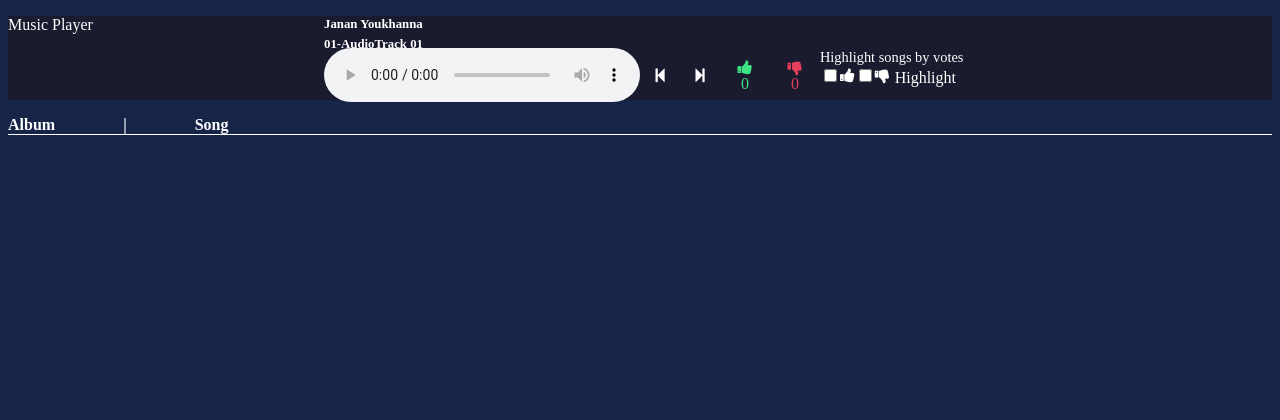
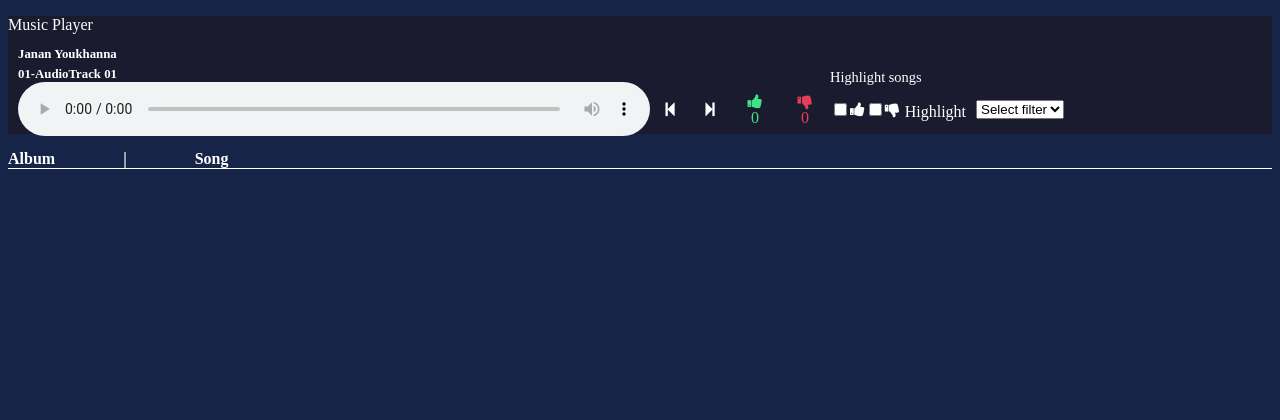
Before and after one commit to rorro/music-player, a Flask app: page / in a window 1280 px wide. Shown: the top 420 px of the page. Before the commit the page ends 135 px from the top, so only its background shows below. Run offline with Flask 2, Linux system fonts and the light colour scheme; data that the repository does not hold is empty; parts of the project's set-up code (start-up, migrations or seed data) failed here and were passed over.

Commit message:
Add song filtering

```diff
--- a/home/views.py
+++ b/home/views.py
@@ -71,3 +71,34 @@ def get_highlighted_votes():
     downvotes = request.headers['downvotes']
 
     return jsonify(dbhelper.highlight_votes(upvotes, downvotes))
+
+
+@bp.route("/filter", methods=['GET'])
+def filter_songlist():
+    mp3files = []
+
+    filter_type = request.headers['filter_type']
+    if filter_type == "upvotes":
+        voted_songs = dbhelper.highlight_votes("true", "false")
+        songs = voted_songs["upvoted"]
+    elif filter_type == "downvotes":
+        voted_songs = dbhelper.highlight_votes("false", "true")
+        songs = voted_songs["downvoted"]
+    else:
+        voted_songs = dbhelper.highlight_votes("true", "true")
+        songs = voted_songs["upvoted"] + voted_songs["downvoted"]
+
+    for root, dirs, files in os.walk(MUSIC_FOLDER):
+        if files:
+            for f in files:
+                if f.endswith('.mp3'):
+                    hit = quote(os.path.join(root, f))
+                    if filter_type != "unvoted":
+                        if hit in songs:
+                            mp3files += [hit]
+                    else:
+                        if hit not in songs:
+                            mp3files += [hit]
+
+
+    return jsonify(mp3files)
--- a/static/load_songs.js
+++ b/static/load_songs.js
@@ -120,6 +120,8 @@ function get_playlist() {
 
 function display_playlist() {
     var p = document.getElementById("playlist");
+    p.innerHTML = '';
+
     var ul = document.createElement("ul");
     ul.setAttribute("id", "lst");
     p.appendChild(ul);
@@ -267,3 +269,39 @@ function highlight_downvotes_check(box) {
         localStorage.setItem("downvotes", "false");
     }
 }
+
+function filter_playlist(filter_type) {
+    var xhttp = new XMLHttpRequest();
+
+    xhttp.onreadystatechange = function() {
+        if (this.readyState == 4 && this.status == 200) {
+            song_list = JSON.parse(xhttp.response);
+            song_list_len = song_list.length - 1;
+
+            if (localStorage.current_song_link === undefined) {
+                localStorage.setItem("current_song_link", song_list[0]);
+                localStorage.setItem("current_song_index", 0);
+            }
+
+            display_playlist();
+
+        }
+    };
+
+    xhttp.open("GET", "filter", true);
+    xhttp.setRequestHeader("filter_type", filter_type);
+    xhttp.setRequestHeader("Content-type", "application/json");
+    xhttp.send();
+}
+
+function check_filter() {
+    var drpm = document.getElementById("filter-songs-select");
+    var val = drpm.options[drpm.selectedIndex].value;
+
+    if (val === "all") {
+        get_playlist()
+    }
+    else {
+        filter_playlist(val);
+    }
+}
--- a/static/style.css
+++ b/static/style.css
@@ -22,19 +22,20 @@ html, body {
     display: flex;
     height: 50px;
     align-items: center;
-    margin: auto;
-    width: 50%;
+    width: 100%;
+    margin-top: 50px;
+    margin-left: 10px;
 }
 
 #current-song {
     position: fixed;
-    top: 20px;
+    top: 50px;
     font-size: 0.8em;
 }
 
 #current-singer {
     position: fixed;
-    top: 0px;
+    top: 30px;
     font-size: 0.8em;
 }
 
@@ -120,7 +121,7 @@ a {
 
 #highlight h4 {
     position: fixed;
-    top: 30px;
+    top: 50px;
     font-size: 0.9em;
     font-weight: normal;
 }
@@ -134,3 +135,7 @@ a {
     background-color: #1F4068;
     cursor: pointer;
 }
+
+#filter-songs-select {
+    margin-left: 10px;
+}
--- a/templates/index.html
+++ b/templates/index.html
@@ -28,7 +28,7 @@
                 <a onclick="vote(false)" id="thumb-down" class="fa fa-thumbs-down control-button rating">0</a>
 
                 <div id="highlight">
-                    <h4>Highlight songs by votes</h4>
+                    <h4>Highlight songs</h4>
                     <input type="checkbox" id="highlight-upvote" title="Highligth songs with only upvotes" onclick="highlight_upvotes_check(this)">
                     <label for="highlight-upvotes" class="fa fa-thumbs-up" title="Highligth songs with only upvotes"></label>
 
@@ -37,6 +37,14 @@
 
                     <a onclick="highlight_votes()">Highlight</a>
                 </div>
+
+                <select name="filter" id="filter-songs-select" onchange="check_filter()">
+                    <option style="display:none;" selected="selected">Select filter</option>
+                    <option value="upvotes">Upvotes</option>
+                    <option value="downvotes">Downvotes</option>
+                    <option value="unvoted">Unvoted</option>
+                    <option value="all">All</option>
+                </select>
             </div>
         </div>
 
```
